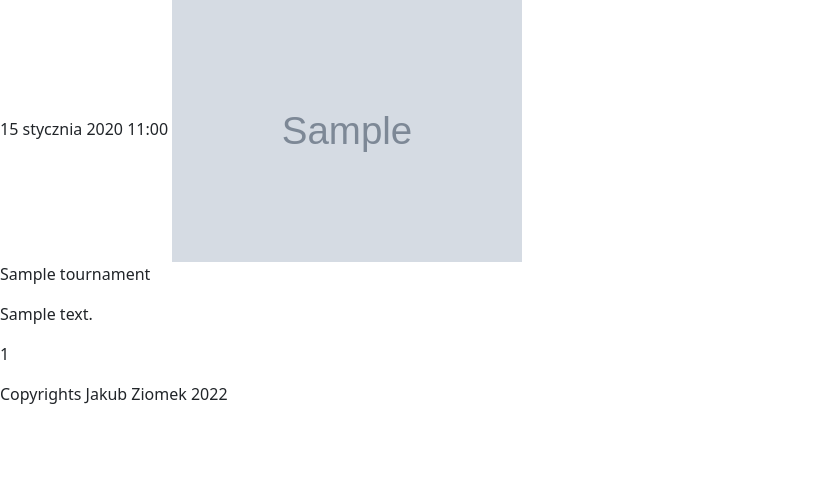
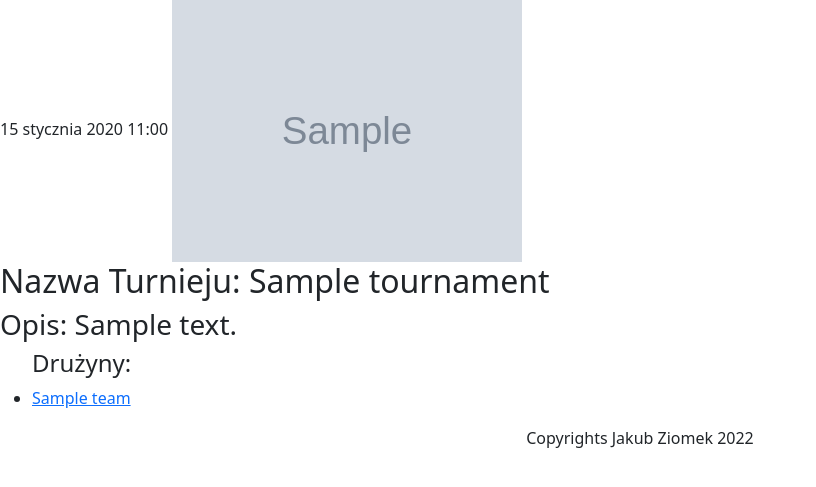
Before and after one commit to Ziomidlo/Tournament-manage-application, a Django app: page /tournament/1/ in a window 1280 px wide. Shown: the part 127-614 px from the top of the page, without its empty margins (0-816 px from the left). Run offline with Django 4.2, Linux system fonts and the light colour scheme; tables that the repository leaves empty hold one stand-in row (values such as "Sample post"); grey boxes marked "Sample" are stand-in pictures.

Commit message:
implement joining to the tournaments. initial matches model created.

```diff
--- a/mysite/tournament_app/models.py
+++ b/mysite/tournament_app/models.py
@@ -26,17 +26,27 @@ class Team(models.Model):
     def __str__(self):
         return self.name
 
+
 class Tournament(models.Model):
     logo = models.ImageField(null=True, blank=True, upload_to="tournament/")
     name = models.CharField(max_length=200)
     description = models.TextField(max_length=2000)
     number_of_teams = models.IntegerField()
     team = models.ManyToManyField(Team, related_name='tournaments', null=True, blank=True)
-    mvp = models.BooleanField(default=False, blank=True)
     date = models.DateTimeField(auto_now=True)
+
+class Match(models.Model):
+    tournament = models.ForeignKey(Tournament, on_delete=models.CASCADE, related_name='matches')
+    home_team = models.ForeignKey(Team, on_delete=models.CASCADE, related_name='home_matches')
+    away_team = models.ForeignKey(Team, on_delete=models.CASCADE, related_name='away_matches')
+    home_team_score = models.IntegerField()
+    away_team_score = models.IntegerField()
+    match_date = models.DateTimeField()
+    MVP = models.ForeignKey(User, on_delete=models.SET_NULL, related_name='MVP_matches', null=True, blank=True)
 
     def get_absolute_url(self):
         return reverse('tournament_app:tournament_details', kwargs={'pk': self.pk})
+
 
 class Invitation(models.Model):
     team = models.ForeignKey(Team, on_delete=models.CASCADE)
--- a/mysite/tournament_app/templates/tournament_app/base.html
+++ b/mysite/tournament_app/templates/tournament_app/base.html
@@ -3,4 +3,4 @@
 {% block content %}
 {% endblock %}
 
-<footer>Copyrights Jakub Ziomek 2022</footer>
+<p style="text-align: center;margin-top: auto;margin-block: ;">Copyrights Jakub Ziomek 2022</p>
--- a/mysite/tournament_app/templates/tournament_app/navbar.html
+++ b/mysite/tournament_app/templates/tournament_app/navbar.html
@@ -19,7 +19,7 @@
           <a class="nav-link active" href="/logout">Wyloguj</a>
         </li>
         <li class="nav-item">
-          <a class="nav-link">Witaj!</a>
+          <a class="nav-link">Witaj {{request.user}}! </a>
         </li>
 
         {% else %}
--- a/mysite/tournament_app/templates/tournament_app/team.html
+++ b/mysite/tournament_app/templates/tournament_app/team.html
@@ -1,4 +1,5 @@
 {% extends 'tournament_app/base.html' %}
+
 
 {% load static %}
 
@@ -12,7 +13,6 @@
 {% endfor %}
 {% endif %}
 
-
 <h2>{{ team.name }}</h2>
 {% if team.logo %}
     <img src='{{ team.logo.url }}' style = 'width:200px; length=200px;'>
@@ -21,7 +21,7 @@
 {% endif %}
 {{ team.description }}
 {% if team.is_tournament %}
-    {{ team.is_tournament }}
+    Drużyna uczesniczy obecnie w turnieju: {{ team.is_tournament }}
 {% else %}
     <p>Druzyna nie uczestniczy obecnie w zadnym turnieju.</p>
 {% endif %}
--- a/mysite/tournament_app/templates/tournament_app/tournament.html
+++ b/mysite/tournament_app/templates/tournament_app/tournament.html
@@ -1,6 +1,14 @@
 {% extends 'tournament_app/base.html' %}
 
 {% load static %}
+
+{% if messages %}
+{% for message in messages %}
+<div class="alert alert-{{ message.tags }}">
+{{ message }}</br></br>
+</div>
+{% endfor %}
+{% endif %}
 
 {% block content %}
     {%if tournament.date %}
@@ -11,7 +19,12 @@
     {% else %}
         <img src= '{% static 'tournament_app/tournament.png' %}' style='width:350px; length=350px'>
     {% endif %}
-    <p>{{tournament.name}}</p>
-    <p>{{tournament.description}}</p>
-    <p>{{tournament.number_of_teams}}</p>
+    <h2>Nazwa Turnieju: {{tournament.name}}</h2>
+    <h3>Opis: {{tournament.description}}</h3>
+    <ul>
+        <h4>Drużyny: </h4>
+        {% for team in tournament.team.all %}
+           <li><a href='{{ team.get_absolute_url }}'>{{team.name}}</a></li>
+        {% endfor %}
+    </ul>
 {% endblock %}
--- a/mysite/tournament_app/urls.py
+++ b/mysite/tournament_app/urls.py
@@ -26,4 +26,5 @@ urlpatterns = [
     path('search/', views.search, name='search'),
     path('remove_player/<int:team_pk>/<int:player_pk>/', views.remove_player, name='remove_player'),
     path('leave_team/<int:pk>/', views.leave_team, name='leave_team'),
+    path('join_tournament/<int:tournament_pk>/<int:team_pk>/', views.join_tournament, name='join_tournament'),
 ]+ static(settings.MEDIA_URL, document_root = settings.MEDIA_ROOT)
--- a/mysite/tournament_app/views.py
+++ b/mysite/tournament_app/views.py
@@ -7,7 +7,7 @@ from django.contrib.auth.forms import AuthenticationForm
 from django.contrib.auth.decorators import login_required
 from django.http import HttpResponseRedirect
 
-from .models import Tournament, User, Team, Invitation
+from .models import Tournament, User, Team, Invitation, Match
 
 
 def navbar(request):
@@ -30,11 +30,9 @@ def user_details(request, pk):
     user = get_object_or_404(User, pk=pk)
     return render(request, 'tournament_app/user.html', context={'user': user})
 
-
-@login_required(login_url='/login', redirect_field_name='torunament_list')
 def tournament_list(request):
-    latest_tournament_list = Tournament.objects.order_by('id')
-    return render(request, 'tournament_app/tournaments.html', context = {'latest_tournament_list' : latest_tournament_list})
+    tournaments = Tournament.objects.order_by('id')
+    return render(request, 'tournament_app/tournaments.html', context = {'tournaments' : tournaments})
 
 def tournament_details(request, pk):
     tournament_details = get_object_or_404(Tournament, pk = pk)
@@ -155,14 +153,10 @@ def remove_player(request, team_pk, player_pk):
         messages.error(request, 'Nie masz do tego dostępu!')
         return render(request, 'tournament_app/index.html')
     if request.method == 'POST':
-        if request.user.id == team.leader.id:
-            messages.error(request, 'Nie możesz usunąć lidera z drużyny!')
-            return redirect('tournament_app:team_details', pk=team.pk)
-        else:
-            team.players.remove(player)
-            User.objects.filter(pk=player_pk).update(is_team=False)
-            messages.success(request, f'{player.username} został usunięty z drużyny {team.name}')
-            return redirect('tournament_app:team_details', pk=team.pk)
+        team.players.remove(player)
+        User.objects.filter(pk=player_pk).update(is_team=False)
+        messages.success(request, f'{player.username} został usunięty z drużyny {team.name}')
+        return redirect('tournament_app:team_details', pk=team.pk)
     else:
         return render(request, 'tournament_app/remove_player.html', context={'team': team, 'player': player})
 
@@ -280,4 +274,25 @@ def search(request):
         users = User.objects.none()
         tournaments = Tournament.objects.none()
     return render(request, 'tournament_app/search.html', {'teams': teams, 'users': users, 'tournaments': tournaments, 'query':query})
+
+@login_required(login_url='/login')
+def join_tournament(request, tournament_pk, team_pk):
+    tournament = get_object_or_404(Tournament, pk=tournament_pk)
+    team = get_object_or_404(Team, pk=team_pk)
+    if request.user.id != team.leader.id:
+        messages.error(request, 'Tylko lider drużyny może dołączyć do turnieju!')
+        return redirect('tournament_app:tournament_details', pk=tournament_pk)
+    else:
+        if team in tournament.team.all():
+            messages.error(request, 'Twoja drużyna już bierze udział w tym turnieju!')
+            return redirect('tournament_app:tournament_details', pk=tournament_pk)
+        elif tournament.team.count() >= tournament.number_of_teams:
+            messages.error(request, 'Turniej jest już pełny!')
+            return redirect('tournament_app:tournament_details', pk=tournament_pk)
+        else:
+            tournament.team.add(team)
+            Team.objects.filter(pk=team_pk).update(is_tournament=True)
+            tournament.save()
+            messages.success(request, 'Twoja drużyna dołączyła do turnieju!')
+            return redirect('tournament_app:tournament_details', pk=tournament_pk)
 # Create your views here.
```
Also changed, not shown: mysite/tournament_app/templates/tournament_app/index.html (+7 -3 lines), mysite/tournament_app/templates/tournament_app/tournaments.html (+9 -14 lines), mysite/tournament_app/migrations/0006_remove_tournament_mvp_match.py (added), mysite/tournament_app/static/tournament_app/style.css (renamed from mysite/tournament_app/static/tournament_app/static.css), mysite/tournament_app/templates/tournament_app/join_tournament.html (added), 1 other file.
